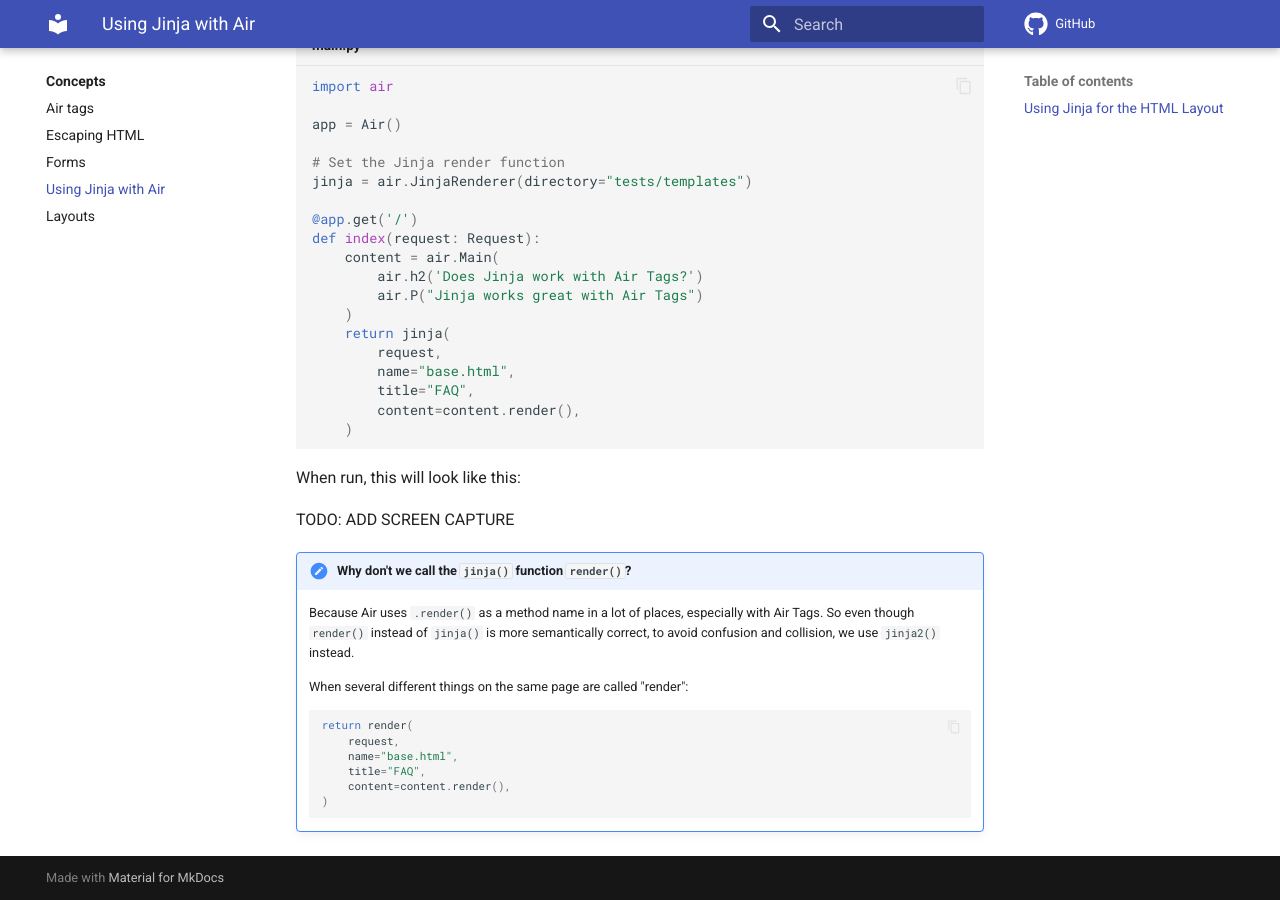
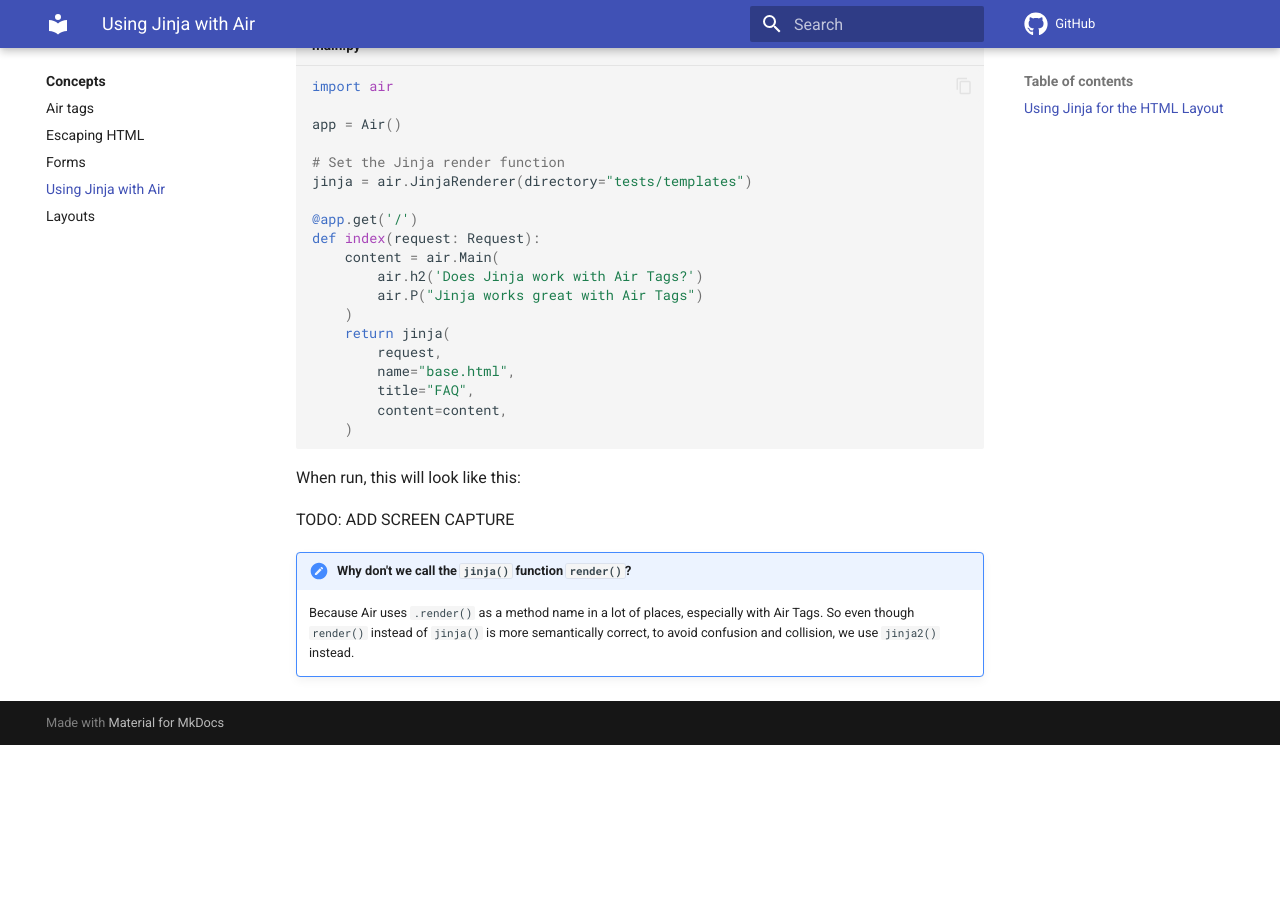
Before and after one commit to feldroy/air, an MkDocs documentation site: the page built from docs/concepts/jinja.md, in a window 1280 px wide and 900 px high, scrolled down 1444 px. Built offline with MkDocs 1.6.1 and Material for MkDocs 9.7.7, drawn with Linux system fonts in a browser that asks for light colours; comment, search, counter and statistics services are not loaded; after the commit the page ends 2189 px from its top, so only the background shows below that.

Commit message:
Autorender tags in JinjaRender

````diff
--- a/docs/concepts/jinja.md
+++ b/docs/concepts/jinja.md
@@ -67,7 +67,7 @@ def index(request: Request):
         request,
         name="base.html",
         title="FAQ",
-        content=content.render(),
+        content=content,
     )
 ```
 
@@ -78,14 +78,3 @@ TODO: ADD SCREEN CAPTURE
 !!! note "Why don't we call the `jinja()` function `render()`?"
 
     Because Air uses `.render()` as a method name in a lot of places, especially with Air Tags. So even though `render()` instead of `jinja()` is more semantically correct, to avoid confusion and collision, we use `jinja2()` instead.
-
-    When several different things on the same page are called "render":
-
-    ```python
-    return render(
-        request,
-        name="base.html",
-        title="FAQ",
-        content=content.render(),
-    )
-    ```
````
Also changed, not shown: 2 other files.
